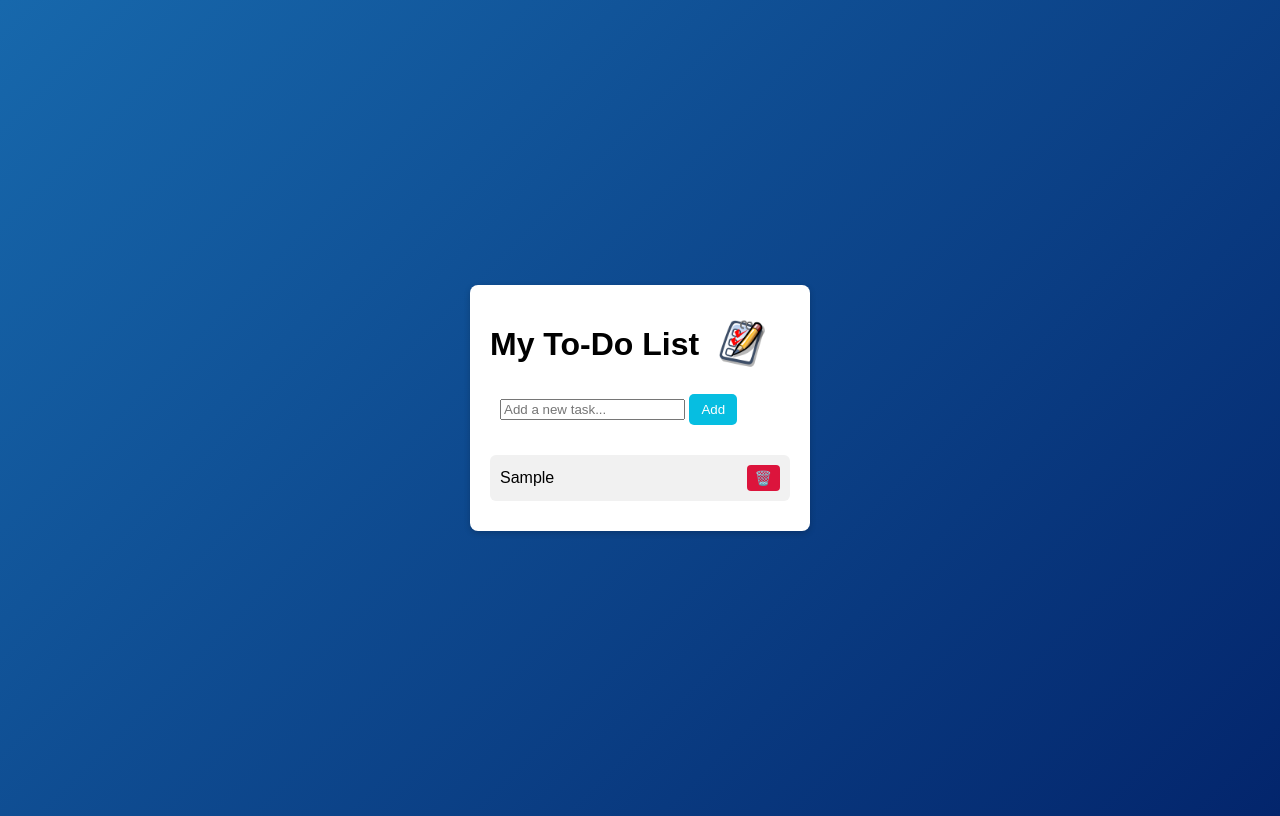
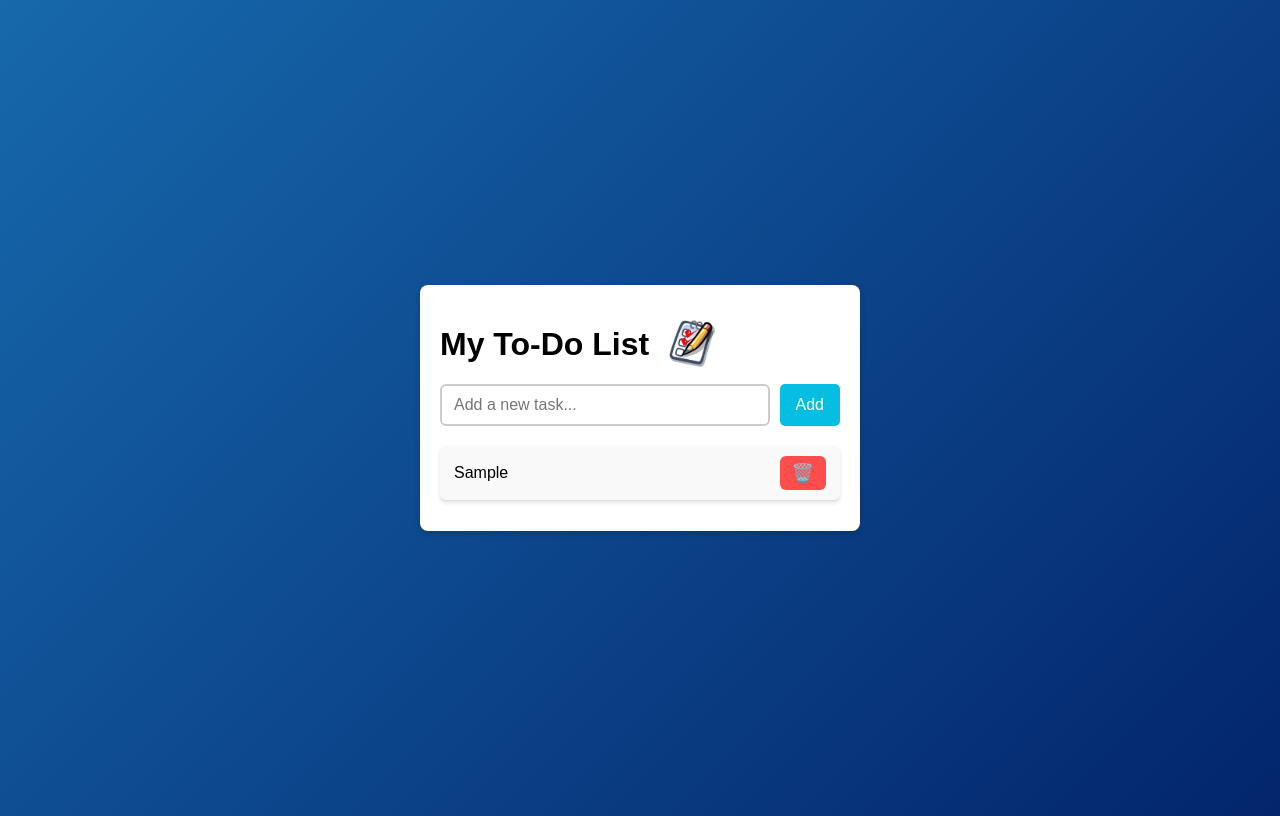
Before and after one commit to iZoR-Ibra/MyToDo, a plain HTML site: page index.html in a window 1280 px wide. Both pictures are taken after typing "Sample" into the empty fields and a click on the button "Add". Drawn offline with Linux system fonts and the light colour scheme.

Commit message:
Style input and tasks

```diff
--- a/style.css
+++ b/style.css
@@ -12,7 +12,8 @@ body {
     padding: 20px;
     border-radius: 8px;
     box-shadow: 0 2px 6px rgba(0,0,0,0.2);
-    width: 300px;
+    width: 90%;
+    max-width: 400px;
 }
 
 .todo-container-h1-img {
@@ -26,17 +27,41 @@ body {
 }
 
 #todo-form {
+    display: flex;
     width: 100%;
-    padding: 10px;
+    flex-wrap: wrap;
+    gap: 10px;
 }
 
 #todo-form .button {
     background: rgb(6, 190, 225);
     color: white;
     border: none;
-    padding: 8px 12px;
+    padding: 10px 16px;
     border-radius: 5px;
     cursor: pointer;
+    font-size: 16px;
+    transition: background 0.3s ease;
+}
+
+#todo-form button:hover {
+    background: #0f4c81;
+}
+
+#todo-input {
+    flex: 1;
+    min-width: 60%;
+    padding: 10px 12px;
+    font-size: 16px;
+    border: 2px solid #ccc;
+    border-radius: 6px;
+    outline: none;
+    transition: all 0.3s ease;
+}
+
+#todo-input:focus {
+    border-color: #1768ac;
+    box-shadow: 0 0 5px rgba(23, 104, 172, 0.4);
 }
 
 
@@ -50,15 +75,57 @@ body {
     display: flex;
     justify-content: space-between;
     align-items: center;
-    background: #f1f1f1;
-    padding: 10px;
+    background: #f9f9f9;
+    padding: 10px 14px;
     margin-bottom: 10px;
     border-radius: 6px;
+    box-shadow: 0 2px 4px rgba(0,0,0,0.1);
+    transition: background 0.3s ease;
+}
+
+#todo-list li:hover {
+    background: #eef4ff;
 }
 
 #todo-list li span {
     flex: 1;
     cursor: pointer;
+    font-size: 16px;
+}
+
+#todo-list li button {
+    background: #ff4d4d;
+    color: white;
+    border: none;
+    padding: 6px 12px;
+    border-radius: 6px;
+    cursor: pointer;
+    transition: background 0.3s ease;
+}
+
+#todo-list li button:hover {
+    background: #cc0000;
+}
+
+li {
+    display: flex;
+    justify-content: space-between;
+    align-items: center;
+    padding: 8px;
+    border-bottom: 1px solid #ddd;
+}
+
+li button {
+    background: red;
+    color: white;
+    border: none;
+    padding: 4px 8px;
+    border-radius: 4px;
+    cursor: pointer;
+}
+
+li button:hover {
+    background: darkred;
 }
 
 .completed {
@@ -66,17 +133,14 @@ body {
     color: gray;
 }
 
-#todo-list li button {
-    background: crimson;
-    border: none;
-    color: white;
-    padding: 5px 8px;
-    border-radius: 4px;
-    cursor: pointer;
-    margin-left: 10px;
-    font-size: 14px;
+
+.delete-btn {
+  background: none;
+  border: none;
+  font-size: 18px;
+  cursor: pointer;
 }
 
-#todo-list li button:hover {
-    background: darkred;
+.delete-btn:hover {
+  transform: scale(1.2);
 }
```
